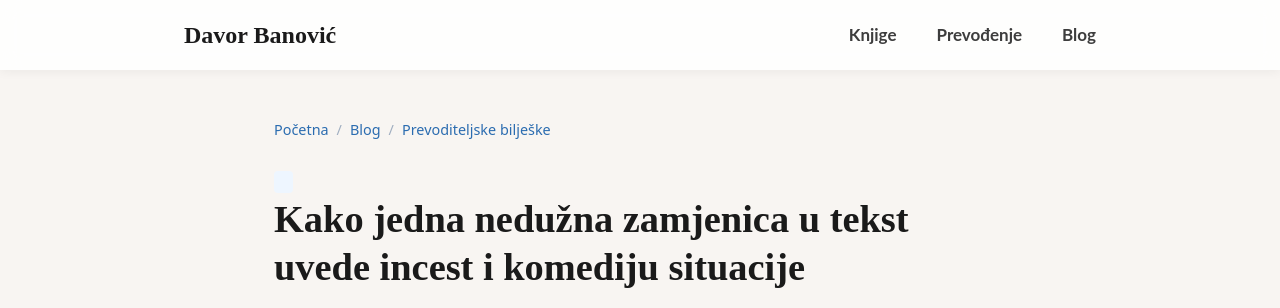
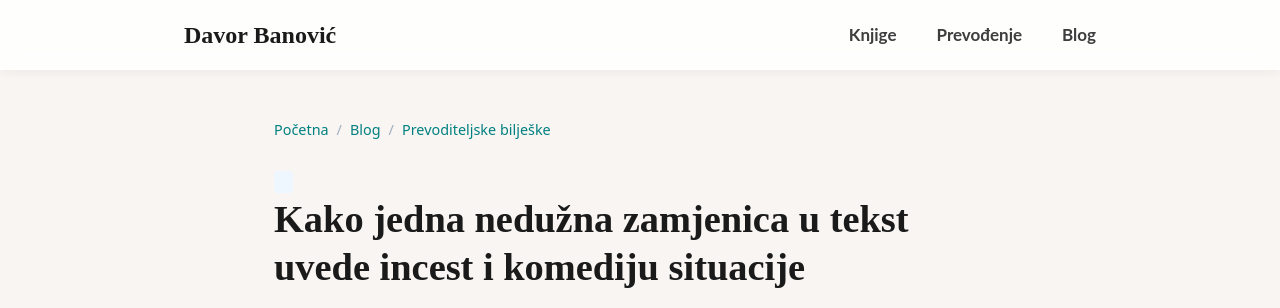
Before and after one commit to banovotz/banovotz.github.io, a Jekyll site: the page built from _posts/2026-12-31-kako-jedna-neduna-zamjenica-u-tekst-uvede-incest-i-komediju-situacije.md, in a window 1280 px wide. Shown: the top 308 px of the page. Built offline with Jekyll 4.4.1, drawn with Linux system fonts in a browser that asks for light colours.

Commit message:
Breadcrumb links in var(--accent-color)

```diff
--- a/assets/css/style.css
+++ b/assets/css/style.css
@@ -1330,7 +1330,7 @@
 
 /* Linkovi */
 .breadcrumb a {
-  color: #2b6cb0; /* Diskretna plava ili boja tvog brenda */
+  color: var(--accent-color);
   text-decoration: none;
   transition: color 0.2s ease;
 }
```
